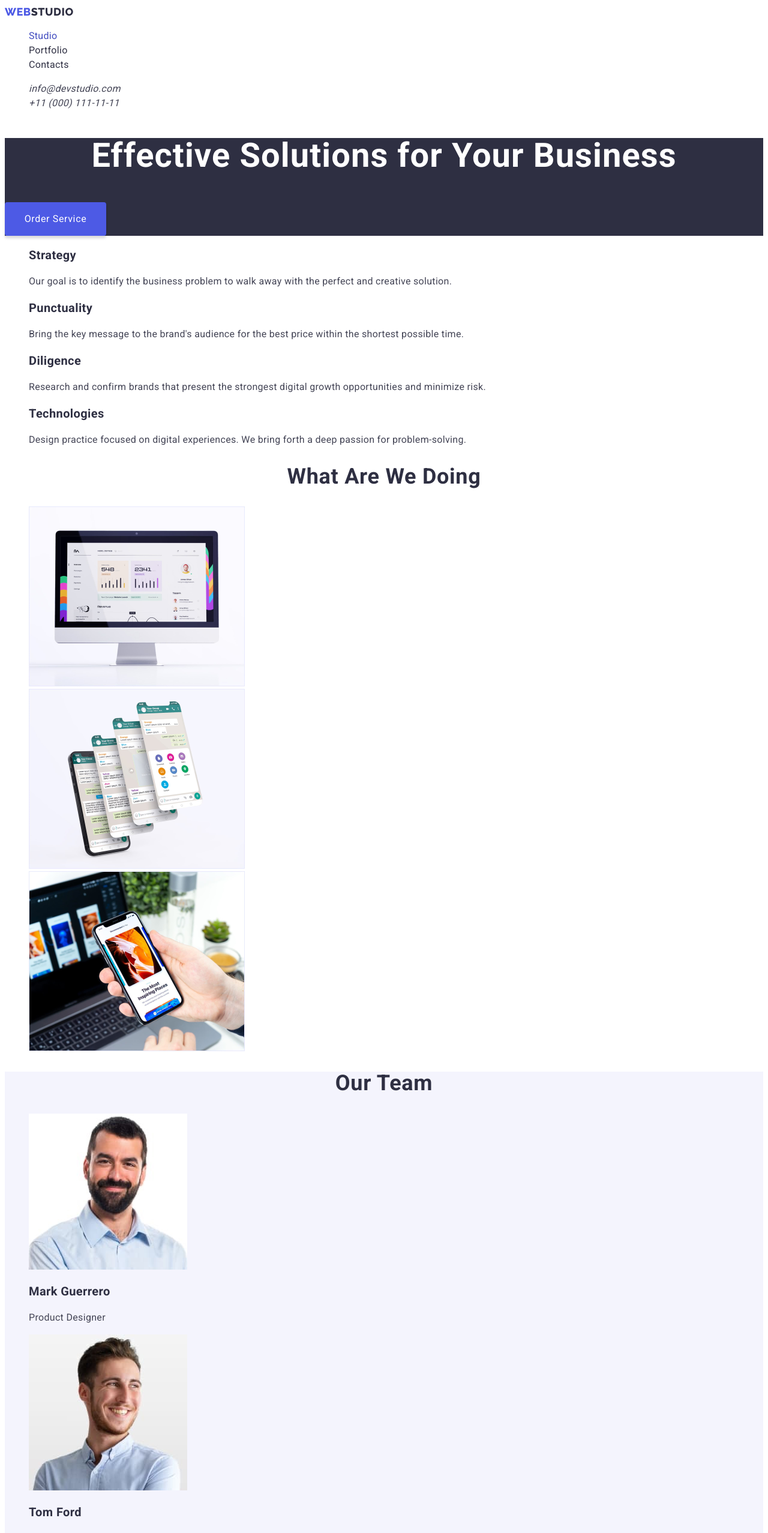
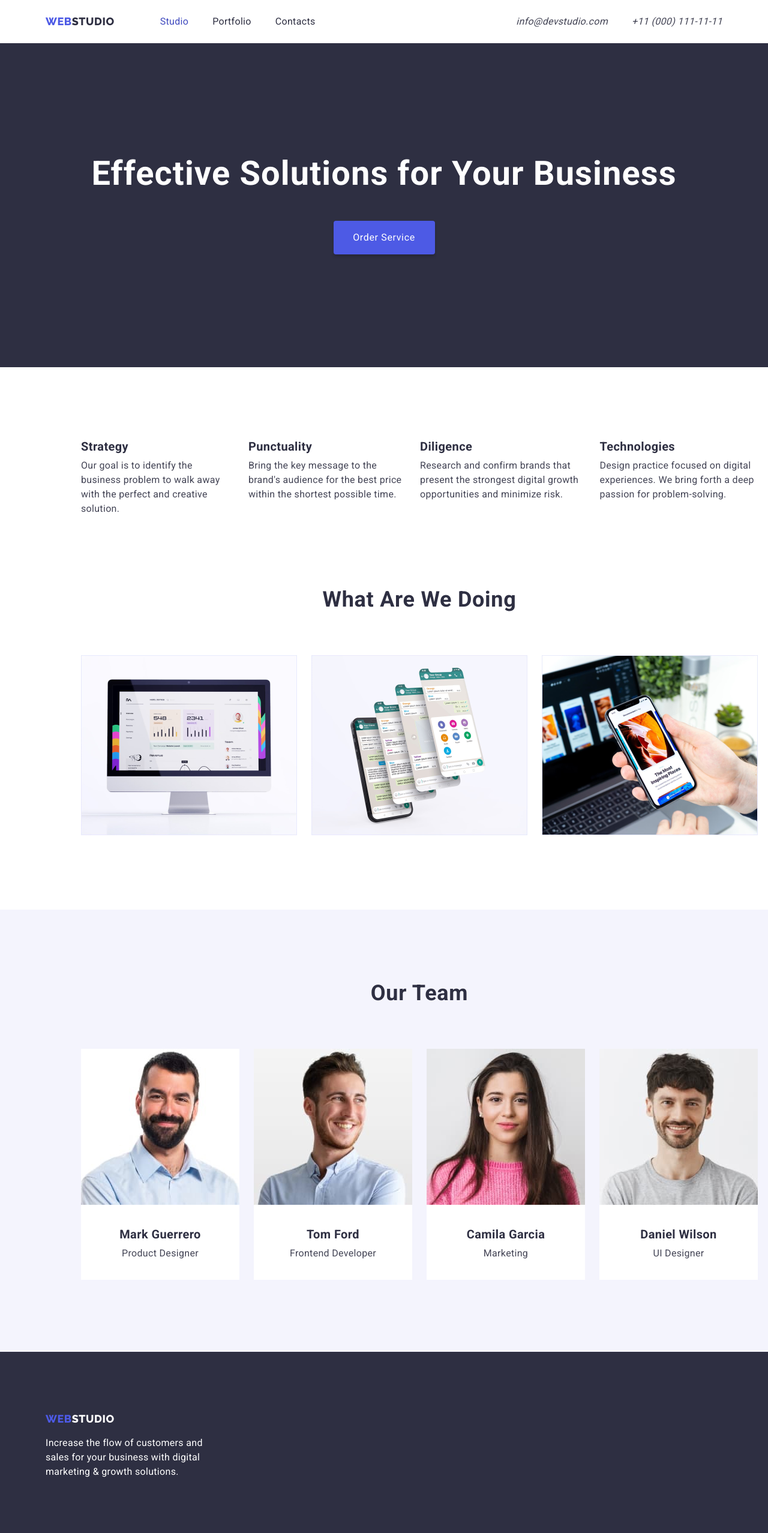
Before and after one commit to KaterynaDovzhenko/goit-markup-hw-03, a plain HTML site: page index.html in a window 1280 px wide. Shown: the top 2555 px of the page at 60% size. Drawn offline with nearby package versions, Linux system fonts and the light colour scheme.

Commit message:
full version 1.0

```diff
--- a/css/styles.css
+++ b/css/styles.css
@@ -14,14 +14,66 @@ body {
 
 }
 
+/* ======================= GLOBAL ======================= */
+
+h1,h2,h3,h4,h5,h6, p {
+    margin: 0;
+}
+
 ul {
     list-style: none;
+    margin: 0;
+    padding: 0;
 }
 
 a {
     text-decoration: none;
 }
 
+footer {
+    background-color: var(--main-color);
+}
+
+header {
+    border-bottom: 1px solid var(--border-color);;
+}
+
+/* ======================= /GLOBAL ======================= */
+
+.container {
+    margin-left: auto;
+    margin-right: auto;
+    width: 1158px;
+    padding-left: 15px;
+    padding-right: 15px;
+}
+
+.section {
+    padding: 120px;
+}
+
+.section-footer {
+    padding-top: 100px;
+    padding-bottom: 100px;
+
+}
+
+.main-nav {
+    display: flex;
+    align-items: center;
+}
+
+
+
+.menu {
+    display: flex;
+    margin-left: 76px;
+
+}
+
+.menu .item:not(:last-child) {
+    margin-right: 40px;
+}
 
 .logo {
     font-family: 'Raleway',sans-serif;
@@ -37,6 +89,10 @@ a {
 }
 
 .menu-list {
+    display: block;
+    padding-top: 24px;
+    padding-bottom: 24px;
+
     font-size: 16px;
     line-height: 1.5;
     letter-spacing: 0.02em;
@@ -51,6 +107,18 @@ a {
 
 .menu .menu-list.current {
     color: var(--hover-btn-color);
+}
+
+.address .list {
+    display: flex;
+}
+
+.address {
+    margin-left: auto;
+}
+
+.list .item-contact-nav + .item-contact-nav {
+    margin-left: 40px;
 }
 
 
@@ -69,6 +137,7 @@ a {
 }
 
 .main-tittle {
+    margin-bottom: 48px;
     font-size: 56px;
     line-height: 1.07;
     text-align: center;
@@ -90,15 +159,18 @@ a {
     color: var(--general-color);
 }
 
+.text-footer {
+    margin-top: 16px;
+    max-width: 264px;
+
+}
+
 .tittle{
     font-size: 36px;
     line-height: 1.11;
     text-align: center;
     letter-spacing: 0.02em;
     text-transform: capitalize;
-}
-footer{
-    background-color: var(--main-color);
 }
 
 .color-white {
@@ -113,26 +185,27 @@ footer{
 
 .hero {
     background-color: var(--main-color);
+    text-align: center;
+    padding-top: 188px;
+    padding-bottom: 188px;
 }
 
+
+
 .btn {
+    text-align: center;
     font-size: 16px;
     font-family: inherit;
     line-height: 1.5;
-        align-items: center;
     letter-spacing: 0.04em;
     color: var(--white-color);
-        width: 169px;
-        height: 56px;
-        left: 636px;
-        top: 428px;
+    padding: 16px 32px;
+    min-width: 169px;
     background: var(--second-color);
     box-shadow: 0px 4px 4px rgba(0, 0, 0, 0.15);
     border-radius: 4px;
     border: none;
     cursor: pointer;
-
-
 }
 
 .btn:hover,
@@ -142,12 +215,75 @@ footer{
     border-radius: 4px;
 }
 
+.features-list {
+    display: flex;
+}
+
+.features-list .features-items:not(:last-child) {
+    margin-right: 24px;
+
+}
+
+.suptittle {
+    margin-bottom: 8px;
+}
+
+.tittle {
+    margin-bottom: 72px;
+}
+
+.do .list {
+    display: flex;
+}
+
+.do .items:not(:last-child) {
+    margin-right: 24px;
+}
+
+.do .tittle {
+    margin-top: 120px;
+}
+
 .team {
     background-color: var(--background-color);
 }
 
+.list-team {
+    display: flex;
+}
+
+.items {
+    text-align: center;
+    background-color: var(--white-color);
+}
+
+.list-team .items + .items {
+    margin-left: 24px;
+}
+
+.container-team-name {
+    padding-top: 32px;
+    padding-bottom: 32px;
+}
+
 /* =======================PAGE /1 ======================= */
 /* =======================PAGE 2 ======================= */
+
+.portfolio-section {
+    padding-top: 96px;
+    padding-bottom: 120px;
+}
+
+.btn-portfolio {
+    display: flex;
+    justify-content: center;
+    margin-bottom: 72px;
+
+}
+
+.btn-portfolio .nav-portfolio + .nav-portfolio {
+    margin-left: 24px;
+}
 
 .list-btn-portfolio {
     font-size: 16px;
@@ -160,8 +296,7 @@ footer{
     background-color: var(--background-color);
     border: 1px solid var(--border-color);
     border-radius: 4px;
-    width: 126px;
-    height: 48px;
+    padding: 12px 24px;
 }
 
 .list-btn-portfolio:hover,
@@ -170,6 +305,33 @@ footer{
     color: var(--white-color);
     box-shadow: 0px 3px 1px rgba(0, 0, 0, 0.1), 0px 2px 1px rgba(0, 0, 0, 0.08), 0px 2px 2px rgba(0, 0, 0, 0.12);
     border-radius: 4px;
+}
+
+.portfolio-ex {
+    display: flex;
+    flex-wrap: wrap;
+}
+
+.portfolio-ex .items {
+    border: 1px solid var(--border-color);
+    margin-left: 19px;
+    margin-bottom: 19px;
+
+}
+
+.portfolio-ex .items:nth-child(3n+1) {
+    margin-left: 0;
+}
+
+.portfolio-ex .items:nth-last-child(-n+3) {
+    margin-bottom: 0;
+}
+
+.container-portfolio-text {
+    text-align: left;
+    margin-left: 16px;
+    padding-top: 32px;
+    padding-bottom: 32px;
 }
 
 .tittle-portfolio {
--- a/index.html
+++ b/index.html
@@ -5,6 +5,13 @@
     <meta http-equiv="X-UA-Compatible" content="IE=edge" />
     <meta name="viewport" content="width=device-width, initial-scale=1.0" />
     <title>Document</title>
+    <link
+      rel="stylesheet"
+      href="https://cdnjs.cloudflare.com/ajax/libs/modern-normalize/1.1.0/modern-normalize.min.css"
+      integrity="sha512-wpPYUAdjBVSE4KJnH1VR1HeZfpl1ub8YT/NKx4PuQ5NmX2tKuGu6U/JRp5y+Y8XG2tV+wKQpNHVUX03MfMFn9Q=="
+      crossorigin="anonymous"
+      referrerpolicy="no-referrer"
+    />
     <link rel="stylesheet" href="./css/styles.css" />
     <link rel="preconnect" href="https://fonts.googleapis.com" />
     <link rel="preconnect" href="https://fonts.gstatic.com" crossorigin />
@@ -14,56 +21,66 @@
     />
   </head>
   <body>
-    <header>
-      <nav>
+    <heade>
+      <div class="container main-nav">
+        <nav class="main-nav">
           <a class="logo" href="./index.html"
             ><span class="logo-web">Web</span>Studio</a
           >
           <ul class="list menu">
-          <li><a class="menu-list current" href="./index.html">Studio</a></li>
-          <li>
+            <li class="item">
+              <a class="menu-list current" href="./index.html">Studio</a>
+            </li>
+            <li class="item">
               <a class="menu-list" href="./portfolio.html">Portfolio</a>
             </li>
-          <li><a class="menu-list" href="">Contacts</a></li>
+            <li class="item"><a class="menu-list" href="">Contacts</a></li>
           </ul>
         </nav>
         <address class="address">
           <ul class="list">
-          <li>
+            <li class="item-contact-nav">
               <a class="contact" href="mailto:info@devstudio.com"
                 >info@devstudio.com</a
               >
             </li>
-          <li>
-            <a class="contact" href="tel:+110001111111">+11 (000) 111-11-11</a>
+            <li class="item-contact-nav">
+              <a class="contact" href="tel:+110001111111"
+                >+11 (000) 111-11-11</a
+              >
             </li>
           </ul>
         </address>
-    </header>
+      </div>
+    </heade>
     <main>
       <section class="hero">
+        <div class="container">
           <h1 class="main-tittle">Effective Solutions for Your Business</h1>
           <button class="btn" type="button">Order Service</button>
+        </div>
       </section>
+      <div class="section">
         <section class="features">
+          <div class="container">
             <h2 hidden>Features</h2>
-        <ul class="list">
-          <li>
+            <ul class="list features-list">
+              <li class="features-items">
                 <h3 class="suptittle">Strategy</h3>
                 <p class="general-text">
-              Our goal is to identify the business problem to walk away with the
-              perfect and creative solution.
+                  Our goal is to identify the business problem to walk away with
+                  the perfect and creative solution.
                 </p>
               </li>
-          <li>
+              <li class="features-items">
                 <h3 class="suptittle">Punctuality</h3>
                 <p class="general-text">
-              Bring the key message to the brand's audience for the best price
-              within the shortest possible time.
+                  Bring the key message to the brand's audience for the best
+                  price within the shortest possible time.
                 </p>
               </li>
 
-          <li>
+              <li class="features-items">
                 <h3 class="suptittle">Diligence</h3>
                 <p class="general-text">
                   Research and confirm brands that present the strongest digital
@@ -71,33 +88,35 @@
                 </p>
               </li>
 
-          <li>
+              <li class="features-items">
                 <h3 class="suptittle">Technologies</h3>
                 <p class="general-text">
-              Design practice focused on digital experiences. We bring forth a
-              deep passion for problem-solving.
+                  Design practice focused on digital experiences. We bring forth
+                  a deep passion for problem-solving.
                 </p>
               </li>
             </ul>
+          </div>
         </section>
         <section class="do">
+          <div class="container">
             <h2 class="tittle">What are we doing</h2>
             <ul class="list">
-          <li>
+              <li class="items">
                 <img
                   src="./images/dekstop.jpg"
                   width="360"
                   alt="the desktop with analysis"
                 />
               </li>
-          <li>
+              <li class="items">
                 <img
                   src="./images/phone-app.jpg"
                   width="360"
                   alt="mockup of the app"
                 />
               </li>
-          <li>
+              <li class="items">
                 <img
                   src="./images/phone.jpg"
                   width="360"
@@ -105,58 +124,72 @@
                 />
               </li>
             </ul>
+          </div>
         </section>
-      <section class="team">
+      </div>
+      <section class="team section">
+        <div class="container">
           <h2 class="tittle">Our Team</h2>
-        <ul class="list">
-          <li>
+          <ul class="list list-team">
+            <li class="items">
               <img
                 src="./images/man-beard.jpg"
                 width="264"
                 alt="the team member forntend developer"
               />
+              <div class="container-team-name">
                 <h3 class="suptittle">Mark Guerrero</h3>
                 <p class="general-text">Product Designer</p>
+              </div>
             </li>
-          <li>
+            <li class="items">
               <img
                 src="./images/smiling-man.jpg"
                 width="264"
                 alt="the team member marketing"
               />
+              <div class="container-team-name">
                 <h3 class="suptittle">Tom Ford</h3>
                 <p class="general-text">Frontend Developer</p>
+              </div>
             </li>
-          <li>
+            <li class="items">
               <img
                 src="./images/woman.jpg"
                 width="264"
                 alt="the team member marketing"
               />
+              <div class="container-team-name">
                 <h3 class="suptittle">Camila Garcia</h3>
                 <p class="general-text">Marketing</p>
+              </div>
             </li>
-          <li>
+            <li class="items">
               <img
                 src="./images/boy.jpg"
                 width="264"
                 alt="the team ui designer"
               />
+              <div class="container-team-name">
                 <h3 class="suptittle">Daniel Wilson</h3>
                 <p class="general-text">UI Designer</p>
+              </div>
             </li>
           </ul>
+        </div>
       </section>
     </main>
     <footer>
+      <div class="container section-footer">
         <a class="logo color-white" href="./index.html"
           ><span class="logo-web">Web</span>Studio</a
         >
 
-      <p class="general-text color-white">
-        Increase the flow of customers and sales for your business with digital
-        marketing & growth solutions.
+        <p class="general-text color-white text-footer">
+          Increase the flow of customers and sales for your business with
+          digital marketing & growth solutions.
         </p>
+      </div>
     </footer>
   </body>
 </html>
```
Also changed, not shown: portfolio.html (+75 -54 lines). Lines whose indentation alone changed are shown as unchanged.
